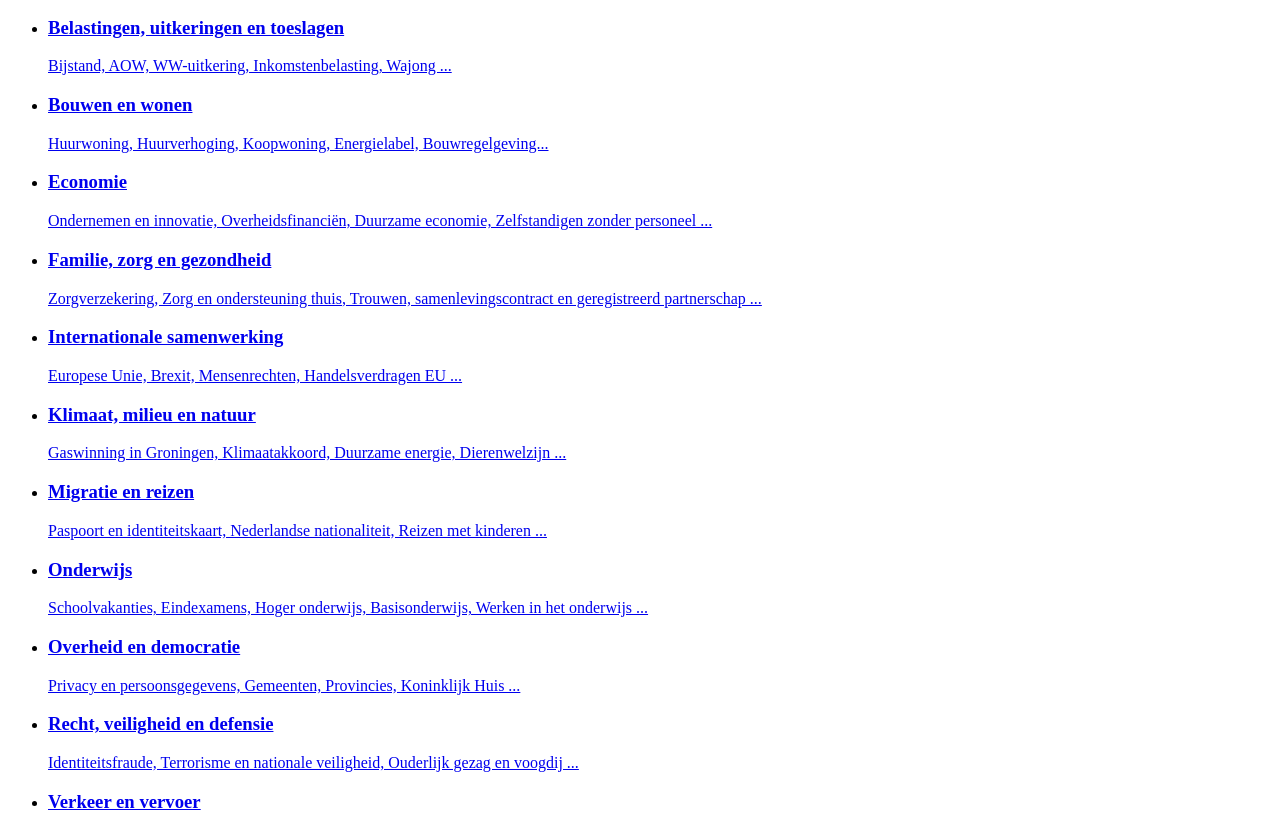
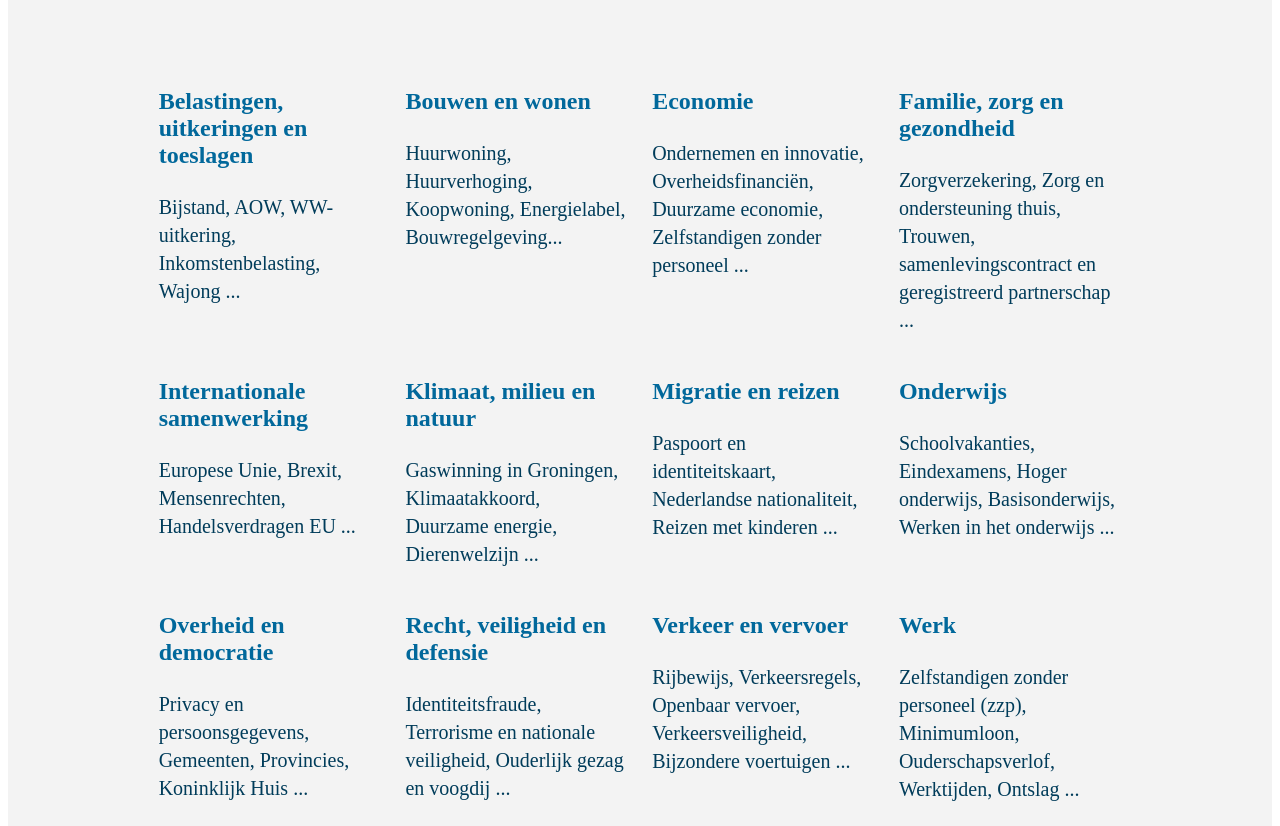
Before and after one commit to ozcansamed/rijksoverheid-clone, a plain HTML site: page index.html in a window 1280 px wide. Shown: the part 733-1559 px from the top of the page. Drawn offline with nearby package versions, Linux system fonts and the light colour scheme.

Commit message:
Feature: Adds main content

```diff
--- a/index.html
+++ b/index.html
@@ -43,8 +43,8 @@
         </div>
     </div>
 
-    <section>
-        <ul>
+    <section class="main-content-wrapper">
+        <ul class="main-content-list">
             <li class="content-item">
                 <a href="https://www.rijksoverheid.nl/onderwerpen/themas/belastingen-uitkeringen-en-toeslagen">
                     <h3>Belastingen, uitkeringen en toeslagen</h3>
--- a/styles.css
+++ b/styles.css
@@ -2,6 +2,7 @@
 * {
     --base_color: #01689b;
     --base_color_darker: #003c5a;
+    --main-content-background: #f3f3f3;
 }
 
 .top-logo {
@@ -123,6 +124,38 @@
     border: none;
 }
 
+.main-content-wrapper {
+    background-color: var(--main-content-background);
+}
+
+.main-content-list {
+    display: flex;
+    flex-wrap: wrap;
+    list-style-type: none;
+    justify-content: space-evenly;
+    padding-left: 0;
+}
+
+.content-item a {
+    text-decoration: none;
+}
+
+.content-item h3 {
+    color: var(--base_color);
+    font-size: 1.5rem;
+}
+
+.content-item p {
+    color: var(--base_color_darker);
+    font-weight: 500;
+    font-size: 1.25rem;
+    line-height: 1.75rem;
+}
+
+.content-item:hover h3 {
+    text-decoration: underline;
+}
+
 @media screen and (min-width: 1200px) {
     .wrapper {
         flex-basis: 80%;
@@ -130,6 +163,14 @@
 
     .top-task-navigation {
         flex-basis: 33.333%;
+    }
+
+    .content-item {
+        flex-basis: 22%;
+    }
+
+    .main-content-wrapper {
+        padding: 50px 10%;
     }
 }
 
@@ -149,6 +190,13 @@
         font-size: 1rem;
     }
 
+    .content-item {
+        flex-basis: 30%;
+    }
+
+    .main-content-wrapper {
+        padding: 50px 50px;
+    }
 
 }
 
@@ -182,6 +230,14 @@
     .hamburger-button {
         display: inline-block;
     }
+
+    .content-item {
+        flex-basis: 45%;
+    }
+
+    .main-content-wrapper {
+        padding: 50px 25px;
+    }
 }
 
 @media screen and (max-width: 600px) {
@@ -214,4 +270,12 @@
         flex-basis: 100%;
         margin-bottom: 10px;
     }
+
+    .content-item {
+        flex-basis: 100%;
+    }
+
+    .main-content-wrapper {
+        padding: 50px 10px;
+    }
 }
```
